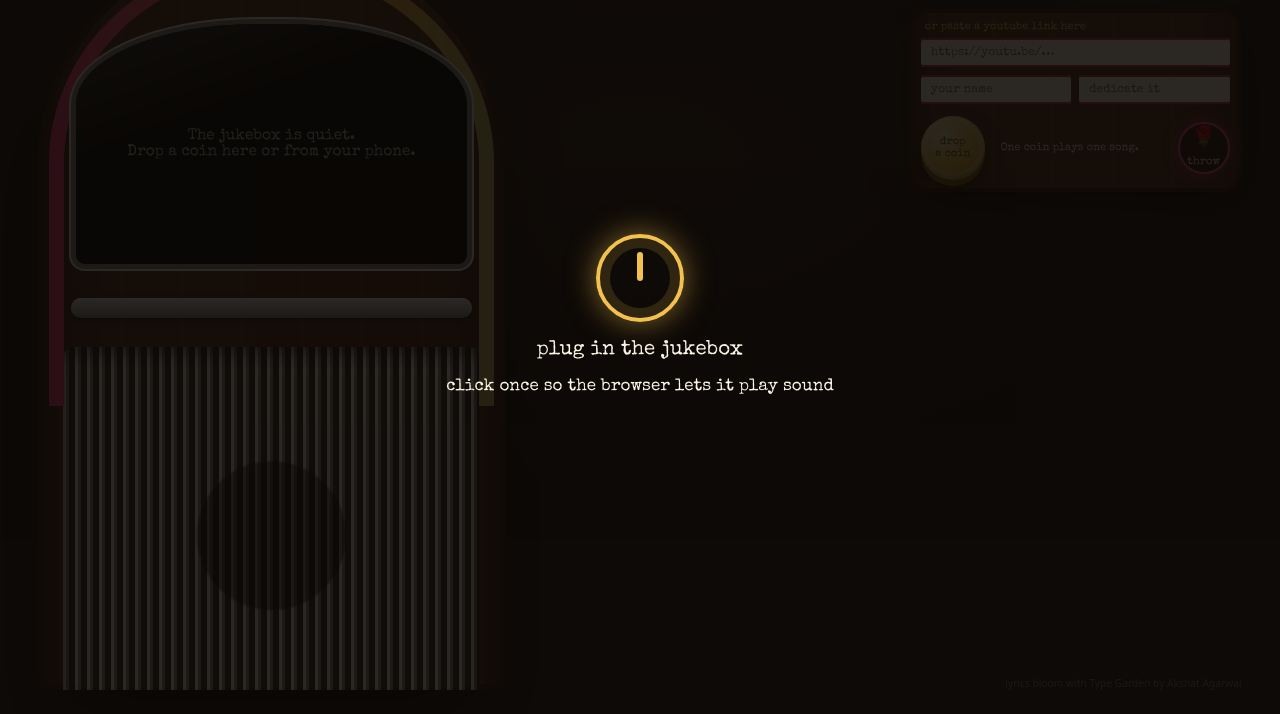
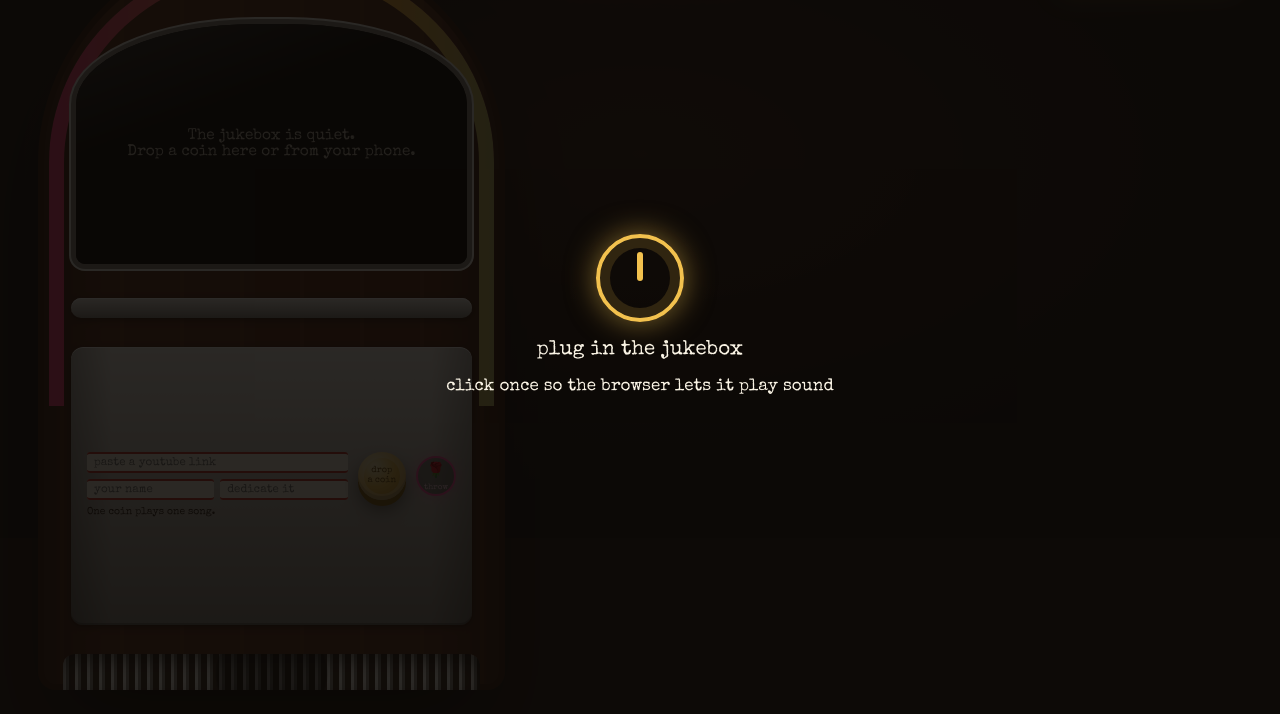
Before and after one commit to MaskiCoding/jukebox, a website: page public/screen.html in a window 1280 px wide. Shown: the part 86-800 px from the top of the page. Drawn offline with nearby package versions, Linux system fonts and the light colour scheme; no server answers; animation ran at ten frames a second.

Commit message:
Move the screen's coin slot into the jukebox cabinet and drop the credit line
The coin slot form sat over the top-right of the lyric stage. It now fills
a chrome coin panel in the cabinet where most of the speaker grille was,
above a slim grille strip, and keeps queueing, dedicating and throwing
roses. The screen no longer shows the Type Garden credit or the lyrics
source line; the listener count stays, and README.md credits Type Garden
by Akshat Agarwal.

```diff
--- a/public/screen.html
+++ b/public/screen.html
@@ -21,6 +21,18 @@
         <p class="skipnote" id="skipnote" role="status" hidden></p>
       </div>
       <div class="selector" id="selector"></div>
+      <div class="coin-panel">
+        <form class="slot compact" id="form">
+          <input id="url" name="url" type="url" inputmode="url" placeholder="paste a youtube link" aria-label="youtube link" required autocomplete="off">
+          <div class="pair">
+            <input id="by" name="by" type="text" maxlength="24" placeholder="your name" aria-label="your name" autocomplete="nickname">
+            <input id="dedication" name="dedication" type="text" maxlength="40" placeholder="dedicate it" aria-label="dedication" autocomplete="off">
+          </div>
+          <button class="coin" id="coin" type="submit">drop<br>a coin</button>
+          <p class="msg" id="msg" role="status">One coin plays one song.</p>
+          <button class="rose" id="rose" type="button" aria-label="Throw a rose at the screen">🌹<small>throw</small></button>
+        </form>
+      </div>
       <div class="grille"></div>
     </div>
 
@@ -31,24 +43,11 @@
         <h1 class="neon">jukebox</h1>
         <div class="join">
           <span>pick the next song on your phone</span><b id="join"></b>
-          <form class="slot compact" id="form">
-            <label for="url">or paste a youtube link here</label>
-            <input id="url" name="url" type="url" inputmode="url" placeholder="https://youtu.be/…" required autocomplete="off">
-            <div class="pair">
-              <input id="by" name="by" type="text" maxlength="24" placeholder="your name" aria-label="your name" autocomplete="nickname">
-              <input id="dedication" name="dedication" type="text" maxlength="40" placeholder="dedicate it" aria-label="dedication" autocomplete="off">
-            </div>
-            <div class="coin-row">
-              <button class="coin" id="coin" type="submit">drop<br>a coin</button>
-              <p class="msg" id="msg" role="status">One coin plays one song.</p>
-              <button class="rose" id="rose" type="button" aria-label="Throw a rose at the screen">🌹<small>throw</small></button>
-            </div>
-          </form>
         </div>
       </header>
       <footer class="stage-bottom">
         <div class="now" id="now"></div>
-        <p class="credit"><span id="listeners"></span><span id="source"></span><span>lyrics bloom with Type Garden by Akshat Agarwal</span></p>
+        <p class="listeners" id="listeners"></p>
       </footer>
     </section>
   </main>
--- a/public/screen.js
+++ b/public/screen.js
@@ -68,17 +68,13 @@ function render() {
 async function loadLyrics(song) {
   lyrics = { lines: [] };
   lineIndex = -2;
-  $("source").textContent = "";
   showLine(song.title);
   try {
     const res = await fetch(`/api/lyrics?id=${encodeURIComponent(song.id)}`);
     const data = await res.json();
     if (current !== song.id) return;
     lyrics = data.lines?.length ? data : { lines: [] };
-    $("source").textContent = data.source ? `lyrics: ${data.source} via lrclib` : "no synced lyrics found";
-  } catch {
-    $("source").textContent = "no synced lyrics found";
-  }
+  } catch {}
 }
 
 function showLine(text) {
@@ -166,7 +162,6 @@ function sync() {
     current = null;
     showLine("");
     $("marquee").hidden = true;
-    $("source").textContent = "";
     render();
     return;
   }
--- a/public/style.css
+++ b/public/style.css
@@ -152,7 +152,7 @@ button { font: inherit; cursor: pointer; }
 .boos i { width: 12px; height: 12px; border: 2px solid var(--red); border-radius: 50%; }
 .boos i.on { background: var(--red); box-shadow: 0 0 10px var(--red); }
 
-.credit { display: grid; justify-items: end; gap: 4px; margin: 0; color: rgba(251, 245, 230, 0.45); font-size: clamp(10px, 0.8vw, 13px); text-align: right; }
+.listeners { margin: 0; color: rgba(251, 245, 230, 0.45); font-size: clamp(10px, 0.8vw, 13px); text-align: right; }
 
 .cabinet {
   position: relative;
@@ -282,8 +282,22 @@ button { font: inherit; cursor: pointer; }
   box-shadow: inset 0 1px 0 #fff, 0 2px 6px rgba(0, 0, 0, 0.5);
 }
 
+.coin-panel {
+  flex: 1;
+  min-height: 0;
+  display: grid;
+  align-content: center;
+  padding: 2.5% 4%;
+  border-radius: 12px;
+  background:
+    linear-gradient(90deg, rgba(0, 0, 0, 0.25), transparent 10%, transparent 90%, rgba(0, 0, 0, 0.25)),
+    linear-gradient(var(--chrome-hi), var(--chrome-lo));
+  box-shadow: inset 0 1px 0 #fff, inset 0 -2px 0 rgba(0, 0, 0, 0.25), 0 2px 6px rgba(0, 0, 0, 0.5);
+}
+
 .grille {
-  flex: 1;
+  flex: none;
+  height: 5%;
   margin: 0 -2%;
   border-radius: 12px 12px 0 0;
   background:
@@ -423,19 +437,25 @@ button { font: inherit; cursor: pointer; }
 .hint { margin: 14px 4px 0; color: rgba(251, 245, 230, 0.6); font-family: var(--type); font-size: 13px; line-height: 1.4; }
 
 .slot.compact {
-  width: min(26vw, 380px);
-  margin-top: 6px;
-  padding: 12px;
-  border-radius: 20px;
+  display: grid;
+  grid-template-columns: 1fr auto auto;
+  grid-template-areas: "url coin rose" "pair coin rose" "msg msg msg";
+  align-items: center;
+  gap: clamp(4px, 0.45vw, 8px) clamp(8px, 0.8vw, 14px);
+  margin: 0;
+  padding: 0;
+  background: none;
+  box-shadow: none;
   text-align: left;
 }
 
-.slot.compact label { font-size: clamp(11px, 0.85vw, 14px); }
-.slot.compact input { margin-bottom: 8px; padding: 8px 10px; font-size: clamp(12px, 0.95vw, 15px); }
-.slot.compact .pair { display: grid; grid-template-columns: 1fr 1fr; gap: 8px; }
-.slot.compact .coin { width: 64px; height: 64px; font-size: 11px; }
-.slot.compact .rose { width: 52px; height: 52px; font-size: 20px; }
-.slot.compact .msg { font-size: clamp(11px, 0.85vw, 14px); color: var(--paper); }
+.slot.compact #url { grid-area: url; }
+.slot.compact .pair { grid-area: pair; display: grid; grid-template-columns: 1fr 1fr; gap: clamp(4px, 0.45vw, 8px); }
+.slot.compact input { margin: 0; padding: clamp(4px, 0.4vw, 8px) clamp(6px, 0.55vw, 10px); font-size: clamp(11px, 0.9vw, 15px); }
+.slot.compact .coin { grid-area: coin; width: clamp(48px, 3.7vw, 72px); height: clamp(48px, 3.7vw, 72px); font-size: clamp(9px, 0.65vw, 12px); }
+.slot.compact .rose { grid-area: rose; width: clamp(40px, 3vw, 58px); height: clamp(40px, 3vw, 58px); margin: 0; font-size: clamp(15px, 1.15vw, 22px); }
+.slot.compact .rose small { font-size: clamp(8px, 0.55vw, 11px); }
+.slot.compact .msg { grid-area: msg; font-size: clamp(10px, 0.8vw, 14px); color: var(--ink); }
 
 .msg { margin: 0; font-family: var(--type); font-size: 15px; line-height: 1.35; }
 .msg.err { color: #ffb3a8; }
```
Also changed, not shown: server.test.mjs (+17 -0 lines), README.md (added).
